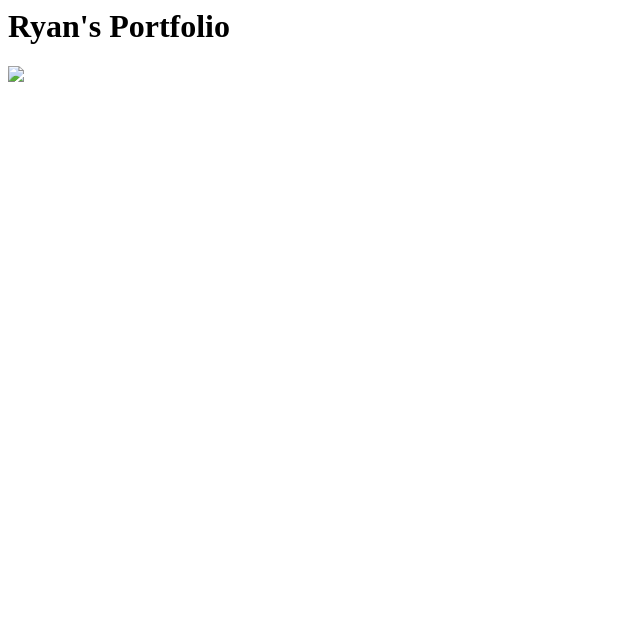
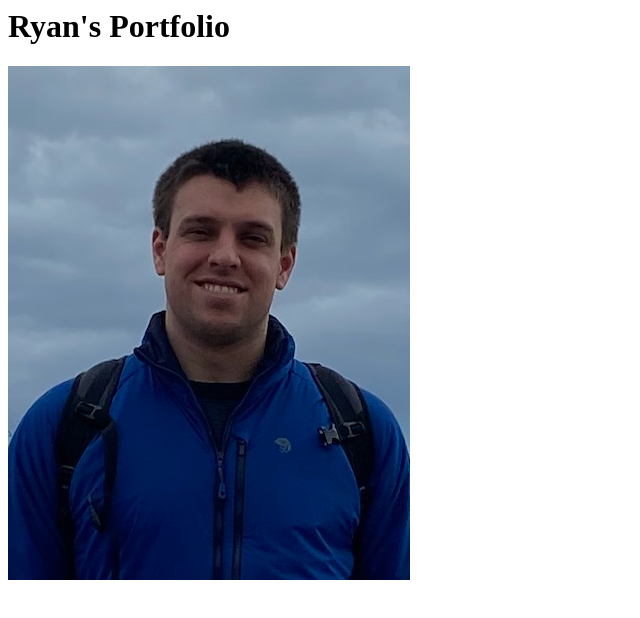
Before and after one commit to RyanBlount-2/RyanBlount-2.github.io, a plain HTML site: page index.html in a window 1280 px wide. Shown: the whole page, without its empty margins (0-640 px from the left). Drawn offline with Linux system fonts and the light colour scheme.

Commit message:
Update index.html

```diff
--- a/index.html
+++ b/index.html
@@ -1,4 +1,4 @@
 <html>
    <h1>Ryan's Portfolio</h1>
-   <img src="Portfolio-Picture.png"/>
+   <img src="Images/Portfolio-Picture.png"/>
 </html>
```
